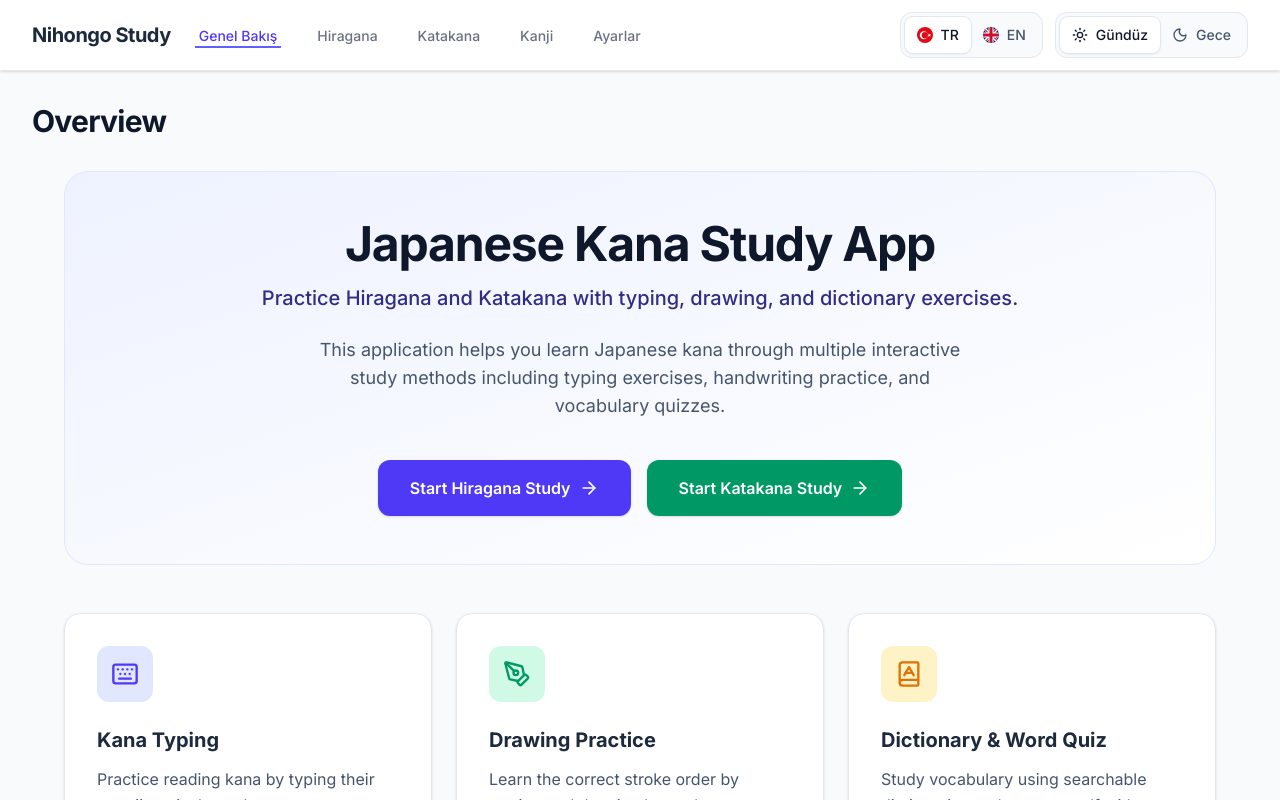
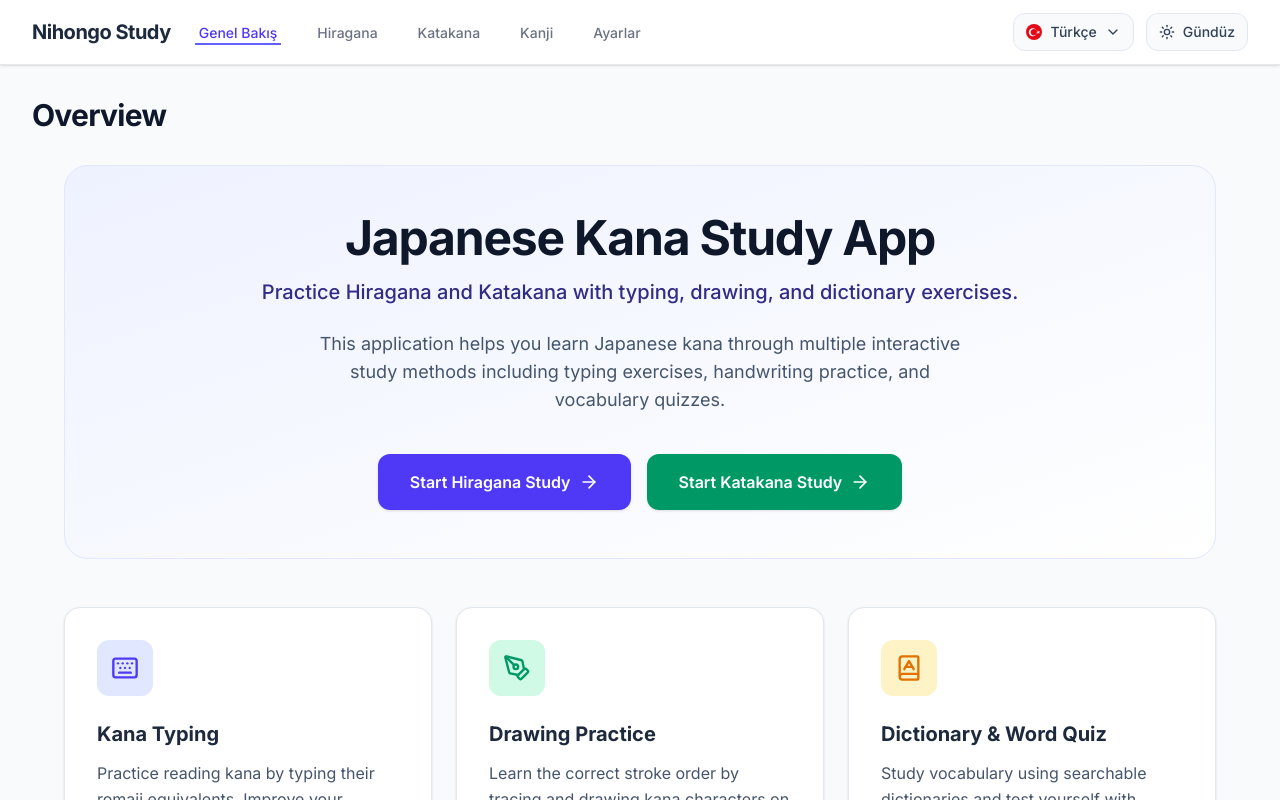
Before and after one commit to Alper-Yalcin/nihongo-study, a React (Vite) app: page /kana in a window 1280 px wide. Shown: the top 800 px of the page. Built offline with nearby package versions, Linux system fonts and the light colour scheme; a web font is replaced by a local one.

Commit message:
feat: enhance Navbar with language selection and theme toggle functionality; update styles in Settings and OverviewHero for consistency

```diff
--- a/src/components/Navbar.tsx
+++ b/src/components/Navbar.tsx
@@ -1,5 +1,5 @@
-import React from 'react';
-import { Moon, Sun } from 'lucide-react';
+import React, { useEffect, useMemo, useRef, useState } from 'react';
+import { ChevronDown, Moon, Sun } from 'lucide-react';
 import { TabType } from '../types';
 import {
   AppLanguage,
@@ -35,9 +35,28 @@ export const Navbar: React.FC<NavbarProps> = ({
   themeMode,
   onThemeModeChange
 }) => {
+  const [isLanguageMenuOpen, setIsLanguageMenuOpen] = useState(false);
+  const languageMenuRef = useRef<HTMLDivElement | null>(null);
+
   const labels = navbarLabels[language];
   const themeText = themeLabels[language];
   const isDark = themeMode === 'dark';
+
+  const selectedLanguage = useMemo(
+    () => languageOptions.find(option => option.id === language) ?? languageOptions[0],
+    [language]
+  );
+
+  useEffect(() => {
+    const handlePointerDown = (event: MouseEvent) => {
+      if (!languageMenuRef.current?.contains(event.target as Node)) {
+        setIsLanguageMenuOpen(false);
+      }
+    };
+
+    window.addEventListener('mousedown', handlePointerDown);
+    return () => window.removeEventListener('mousedown', handlePointerDown);
+  }, []);
 
   const panelClass = isDark
     ? 'border border-slate-700 bg-slate-900/80'
@@ -46,6 +65,14 @@ export const Navbar: React.FC<NavbarProps> = ({
   const navClass = isDark
     ? 'bg-slate-950 border-b border-slate-800 shadow-[0_8px_24px_rgba(2,6,23,0.28)]'
     : 'bg-white border-b border-gray-200 shadow-sm';
+
+  const dropdownItemBase = isDark
+    ? 'text-slate-200 hover:bg-slate-800'
+    : 'text-slate-700 hover:bg-slate-50';
+
+  const toggleTheme = () => {
+    onThemeModeChange(isDark ? 'light' : 'dark');
+  };
 
   return (
     <nav className={`sticky top-0 z-20 backdrop-blur ${navClass}`}>
@@ -78,7 +105,32 @@ export const Navbar: React.FC<NavbarProps> = ({
           </div>
 
           <div className="flex items-center gap-2 sm:gap-3">
-            <div className={`hidden rounded-xl p-1 sm:flex ${panelClass}`}>
+            <div ref={languageMenuRef} className="relative">
+              <button
+                type="button"
+                onClick={() => setIsLanguageMenuOpen(prev => !prev)}
+                className={`flex items-center gap-2 rounded-xl px-3 py-2 text-sm font-medium transition-colors ${panelClass} ${
+                  isDark ? 'text-slate-100 hover:bg-slate-800' : 'text-slate-700 hover:bg-white'
+                }`}
+                aria-haspopup="menu"
+                aria-expanded={isLanguageMenuOpen}
+              >
+                <img src={selectedLanguage.flag} alt="" className="h-4 w-4 rounded-full object-cover" />
+                <span className="hidden sm:inline">{languageMeta[language].label}</span>
+                <span className="sm:hidden">{languageMeta[language].shortLabel}</span>
+                <ChevronDown
+                  size={16}
+                  className={`transition-transform ${isLanguageMenuOpen ? 'rotate-180' : ''}`}
+                />
+              </button>
+
+              {isLanguageMenuOpen && (
+                <div
+                  className={`absolute right-0 top-[calc(100%+8px)] min-w-44 overflow-hidden rounded-xl shadow-lg ${
+                    isDark ? 'border border-slate-700 bg-slate-900' : 'border border-slate-200 bg-white'
+                  }`}
+                  role="menu"
+                >
                   {languageOptions.map((option) => {
                     const isActive = option.id === language;
 
@@ -86,106 +138,40 @@ export const Navbar: React.FC<NavbarProps> = ({
                       <button
                         key={option.id}
                         type="button"
-                    onClick={() => onLanguageChange(option.id)}
-                    className={`flex items-center gap-2 rounded-lg px-3 py-2 text-sm font-medium transition-colors ${
+                        onClick={() => {
+                          onLanguageChange(option.id);
+                          setIsLanguageMenuOpen(false);
+                        }}
+                        className={`flex w-full items-center gap-3 px-3 py-2 text-left text-sm font-medium transition-colors ${
                           isActive
-                        ? 'bg-white text-slate-900 shadow-sm ring-1 ring-slate-200'
-                        : isDark
-                          ? 'text-slate-300 hover:bg-slate-800 hover:text-slate-100'
-                          : 'text-slate-600 hover:bg-white hover:text-slate-900'
+                            ? isDark
+                              ? 'bg-slate-800 text-white'
+                              : 'bg-indigo-50 text-indigo-700'
+                            : dropdownItemBase
                         }`}
-                    aria-label={languageMeta[option.id].label}
+                        role="menuitem"
                       >
                         <img src={option.flag} alt="" className="h-4 w-4 rounded-full object-cover" />
-                    <span>{languageMeta[option.id].shortLabel}</span>
+                        <span>{languageMeta[option.id].label}</span>
                       </button>
                     );
                   })}
                 </div>
+              )}
+            </div>
 
-            <div className={`hidden rounded-xl p-1 sm:flex ${panelClass}`}>
             <button
               type="button"
-                onClick={() => onThemeModeChange('light')}
-                className={`flex items-center gap-2 rounded-lg px-3 py-2 text-sm font-medium transition-colors ${
-                  themeMode === 'light'
-                    ? 'bg-white text-slate-900 shadow-sm ring-1 ring-slate-200'
-                    : isDark
-                      ? 'text-slate-300 hover:bg-slate-800 hover:text-slate-100'
-                      : 'text-slate-600 hover:bg-white hover:text-slate-900'
+              onClick={toggleTheme}
+              className={`flex items-center gap-2 rounded-xl px-3 py-2 text-sm font-medium transition-colors ${panelClass} ${
+                isDark ? 'text-slate-100 hover:bg-slate-800' : 'text-slate-700 hover:bg-white'
               }`}
-                aria-label={themeText.light}
+              aria-label={isDark ? themeText.dark : themeText.light}
+              title={isDark ? themeText.dark : themeText.light}
             >
-                <Sun size={16} />
-                <span>{themeText.light}</span>
+              {isDark ? <Moon size={16} /> : <Sun size={16} />}
+              <span className="hidden sm:inline">{isDark ? themeText.dark : themeText.light}</span>
             </button>
-              <button
-                type="button"
-                onClick={() => onThemeModeChange('dark')}
-                className={`flex items-center gap-2 rounded-lg px-3 py-2 text-sm font-medium transition-colors ${
-                  themeMode === 'dark'
-                    ? 'bg-white text-slate-900 shadow-sm ring-1 ring-slate-200'
-                    : isDark
-                      ? 'text-slate-300 hover:bg-slate-800 hover:text-slate-100'
-                      : 'text-slate-600 hover:bg-white hover:text-slate-900'
-                }`}
-                aria-label={themeText.dark}
-              >
-                <Moon size={16} />
-                <span>{themeText.dark}</span>
-              </button>
-            </div>
-
-            <div className={`flex rounded-xl p-1 sm:hidden ${panelClass}`}>
-              {languageOptions.map((option) => (
-                <button
-                  key={option.id}
-                  type="button"
-                  onClick={() => onLanguageChange(option.id)}
-                  className={`rounded-lg p-2 transition-colors ${
-                    option.id === language
-                      ? 'bg-white shadow-sm ring-1 ring-slate-200'
-                      : isDark
-                        ? 'hover:bg-slate-800'
-                        : 'hover:bg-white'
-                  }`}
-                  aria-label={languageMeta[option.id].label}
-                >
-                  <img src={option.flag} alt="" className="h-4 w-4 rounded-full object-cover" />
-                </button>
-              ))}
-            </div>
-
-            <div className={`flex rounded-xl p-1 sm:hidden ${panelClass}`}>
-              <button
-                type="button"
-                onClick={() => onThemeModeChange('light')}
-                className={`rounded-lg p-2 transition-colors ${
-                  themeMode === 'light'
-                    ? 'bg-white text-slate-900 shadow-sm ring-1 ring-slate-200'
-                    : isDark
-                      ? 'text-slate-300 hover:bg-slate-800'
-                      : 'text-slate-600 hover:bg-white'
-                }`}
-                aria-label={themeText.light}
-              >
-                <Sun size={16} />
-              </button>
-              <button
-                type="button"
-                onClick={() => onThemeModeChange('dark')}
-                className={`rounded-lg p-2 transition-colors ${
-                  themeMode === 'dark'
-                    ? 'bg-white text-slate-900 shadow-sm ring-1 ring-slate-200'
-                    : isDark
-                      ? 'text-slate-300 hover:bg-slate-800'
-                      : 'text-slate-600 hover:bg-white'
-                }`}
-                aria-label={themeText.dark}
-              >
-                <Moon size={16} />
-              </button>
-            </div>
           </div>
         </div>
       </div>
--- a/src/components/overview/OverviewHero.tsx
+++ b/src/components/overview/OverviewHero.tsx
@@ -8,14 +8,14 @@ interface Props {
 
 export const OverviewHero: React.FC<Props> = ({ onNavigate }) => {
   return (
-    <div className="bg-gradient-to-br from-indigo-50 to-white rounded-3xl p-8 md:p-12 border border-indigo-100 mb-12 text-center">
-      <h1 className="text-4xl md:text-5xl font-bold text-slate-900 mb-4 tracking-tight">
+    <div className="overview-hero bg-gradient-to-br from-indigo-50 to-white rounded-3xl p-8 md:p-12 border border-indigo-100 mb-12 text-center">
+      <h1 className="overview-hero-title text-4xl md:text-5xl font-bold text-slate-900 mb-4 tracking-tight">
         Japanese Kana Study App
       </h1>
-      <p className="text-xl text-indigo-900 mb-6 font-medium">
+      <p className="overview-hero-lead text-xl text-indigo-900 mb-6 font-medium">
         Practice Hiragana and Katakana with typing, drawing, and dictionary exercises.
       </p>
-      <p className="text-slate-600 max-w-2xl mx-auto mb-10 text-lg">
+      <p className="overview-hero-copy text-slate-600 max-w-2xl mx-auto mb-10 text-lg">
         This application helps you learn Japanese kana through multiple interactive study methods including typing exercises, handwriting practice, and vocabulary quizzes.
       </p>
       <div className="flex flex-col sm:flex-row items-center justify-center gap-4">
--- a/src/data/appPreferences.ts
+++ b/src/data/appPreferences.ts
@@ -3,7 +3,7 @@ export type ThemeMode = 'light' | 'dark';
 
 export const navbarLabels: Record<AppLanguage, Record<'overview' | 'hiragana' | 'katakana' | 'kanji' | 'settings', string>> = {
   tr: {
-    overview: 'Genel Bakış',
+    overview: 'Genel Bak\u0131\u015f',
     hiragana: 'Hiragana',
     katakana: 'Katakana',
     kanji: 'Kanji',
@@ -20,7 +20,7 @@ export const navbarLabels: Record<AppLanguage, Record<'overview' | 'hiragana' |
 
 export const languageMeta: Record<AppLanguage, { label: string; shortLabel: string }> = {
   tr: {
-    label: 'Türkçe',
+    label: 'T\u00fcrk\u00e7e',
     shortLabel: 'TR'
   },
   en: {
@@ -31,7 +31,7 @@ export const languageMeta: Record<AppLanguage, { label: string; shortLabel: stri
 
 export const themeLabels: Record<AppLanguage, Record<ThemeMode, string>> = {
   tr: {
-    light: 'Gündüz',
+    light: 'G\u00fcnd\u00fcz',
     dark: 'Gece'
   },
   en: {
```
Also changed, not shown: src/index.css (+130 -0 lines), src/pages/Settings.tsx (+9 -9 lines). Lines whose indentation alone changed are shown as unchanged.
